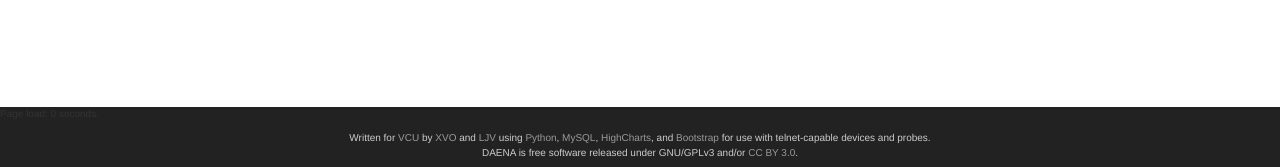
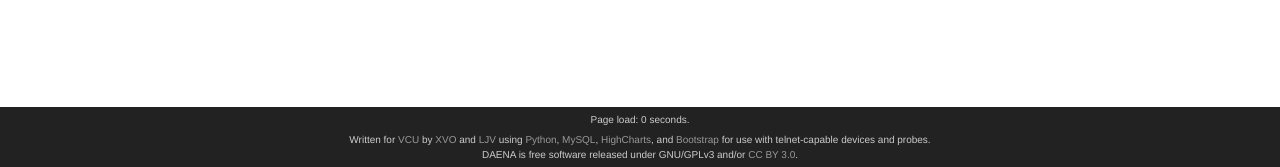
Before and after one commit to xvorenda/DAENA, a PHP site: page /index.php in a window 1280 px wide. Shown: the part 633-800 px from the top of the page. Run offline with PHP 8.4, Linux system fonts and the light colour scheme; data that the repository does not hold is empty; some libraries are stand-ins or nearby versions.

Commit message:
Formatting for P L T

```diff
--- a/footer.php
+++ b/footer.php
@@ -1,5 +1,5 @@
     <div class='navbar-fixed-bottom hidden-sm hidden-xs'>
-        <p id="loadingtime"></p>
+        <p class='navbar-fixed-bottom-p' id="loadingtime"></p>
         <p class='navbar-fixed-bottom-p'>Written for
         <a href='http://www.vcu.edu/' target='_blank'>VCU</a> by
         <a href='http://www.people.vcu.edu/~xvorenda/' target='_blank'>XVO</a> and
```
